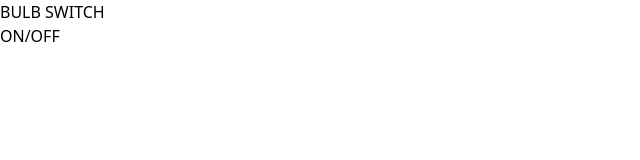
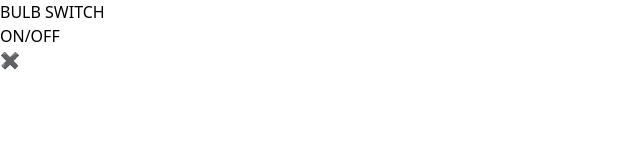
Before and after one commit to kartikpatil28/BULBSWITCH, a React (Vite) app in the folder Bulb/: page / in a window 1280 px wide. Shown: the top 160 px of the page, without its empty margins (0-640 px from the left). Built offline with nearby package versions, Linux system fonts and the light colour scheme.

Commit message:
Added the wire to show on/off switch

```diff
--- a/Bulb/src/Bulb/Bulb.jsx
+++ b/Bulb/src/Bulb/Bulb.jsx
@@ -19,9 +19,31 @@ const Bulb = () => {
         >
           ON/OFF
         </button>
+        <div className="relative">
+          <div
+            className={`relative h-[3px] w-48 ${isOn ? "bg-blue-500" : "bg-blue-500"}`}
+          >
+            {!isOn && (
+              <>
+                <div className="absolute top-1/2 left-1/2 transform -translate-x-1/2 -translate-y-1/2 text-red-500">
+                  ✖️
+                </div>
+              </>
+            )}
+            {isOn && (
+              <div className="absolute h-[3px] w-48 flex">
+                <div className="animate-pulse bg-yellow-300 h-full w-[10%]"></div>
+                <div className="bg-blue-500 h-full w-[90%]"></div>
+              </div>
+            )}
+          </div>
+        </div>
         <div
-
-          className={`w-[150px] h-[150px] rounded-full ${isOn ? 'bg-yellow-400 shadow-[0_0_40px_yellow] transition-all duration-300' : 'bg-white'}`}
+          className={`w-[150px] h-[150px] rounded-full ${
+            isOn
+              ? "bg-yellow-400 shadow-[0_0_40px_yellow] transition-all duration-300"
+              : "bg-black"
+          }`}
         ></div>
       </div>
     </div>
```
